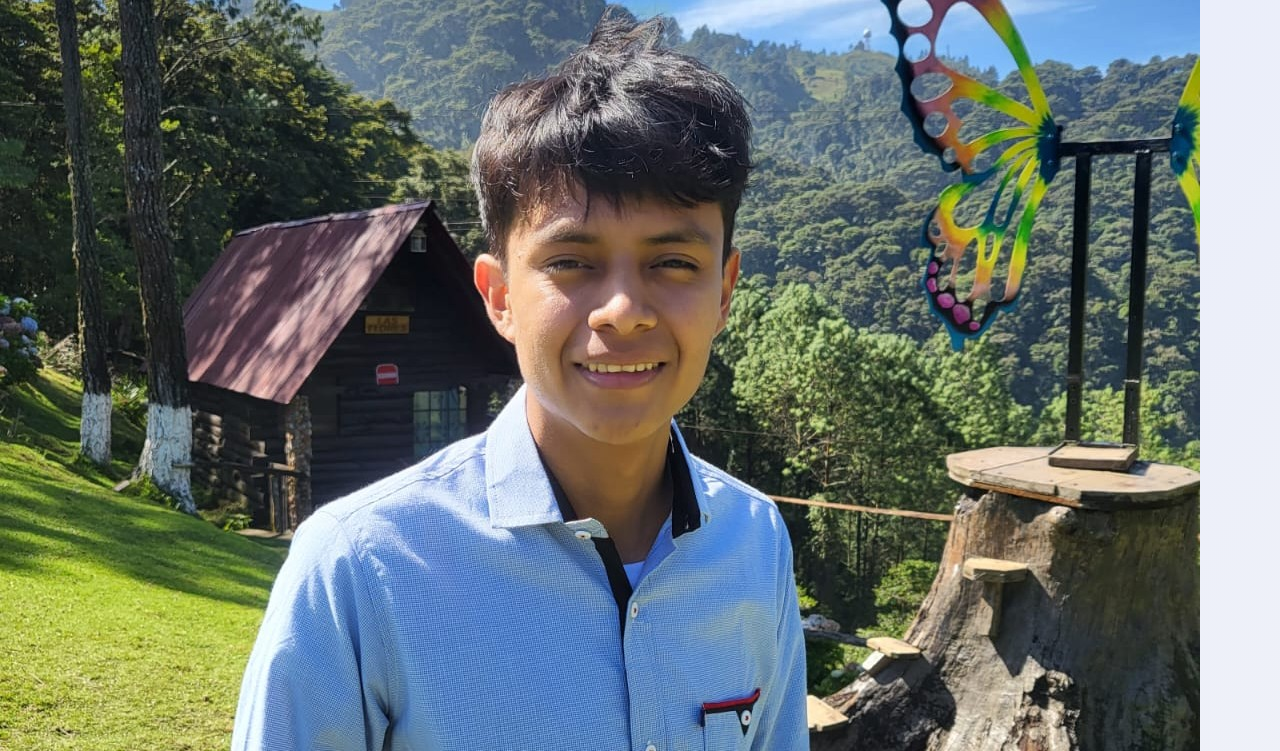
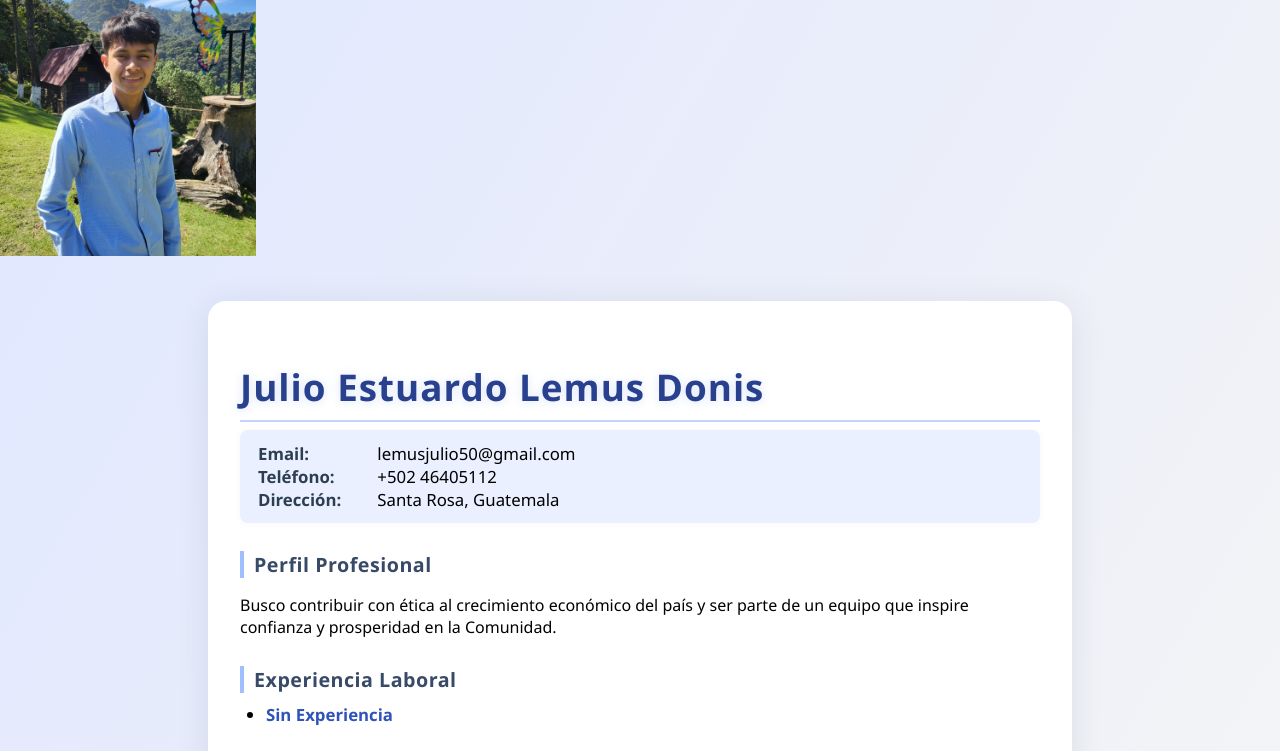
Before and after one commit to esestuardo/1590-25-10394, a plain HTML site: page hoja.html in a window 1280 px wide. Shown: the top 751 px of the page. Drawn offline with Linux system fonts and the light colour scheme.

Commit message:
Update hoja.html

```diff
--- a/hoja.html
+++ b/hoja.html
@@ -92,7 +92,8 @@
     </style>
 </head>
 <body>
-    <img src="Imagen de WhatsApp 2023-08-12 a las 20.24.25.jpg" width 20% height 20% alt="img10">
+    <img src="Imagen de WhatsApp 2023-08-12 a las 20.24.25.jpg" width="20%" height="20%" alt="img10">
+
     <div class="cv-container">
 
         <h1>Julio Estuardo Lemus Donis</h1>
```
